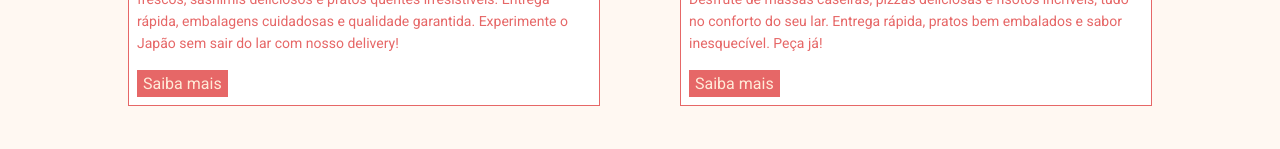
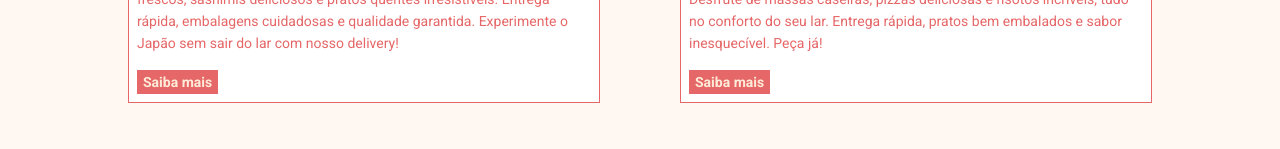
Before and after one commit to IuryBenicio/Efood_Atividade, a React (Vite) app: page / in a window 1280 px wide. Shown: the part 745-894 px from the top of the page. Built offline with nearby package versions, Linux system fonts and the light colour scheme.

Commit message:
concluído

```diff
--- a/src/Containers/Products/styles.ts
+++ b/src/Containers/Products/styles.ts
@@ -38,6 +38,9 @@ export const SaibaMais = styled.a`
   color: ${Cores.corFonteWhite1};
   background-color: ${Cores.corFonte1};
   padding: 4px 6px;
+  font-weight: 700;
+  font-size: 14px;
+  text-align: center;
 `
 
 export const ContainerTexT = styled.div`
```
